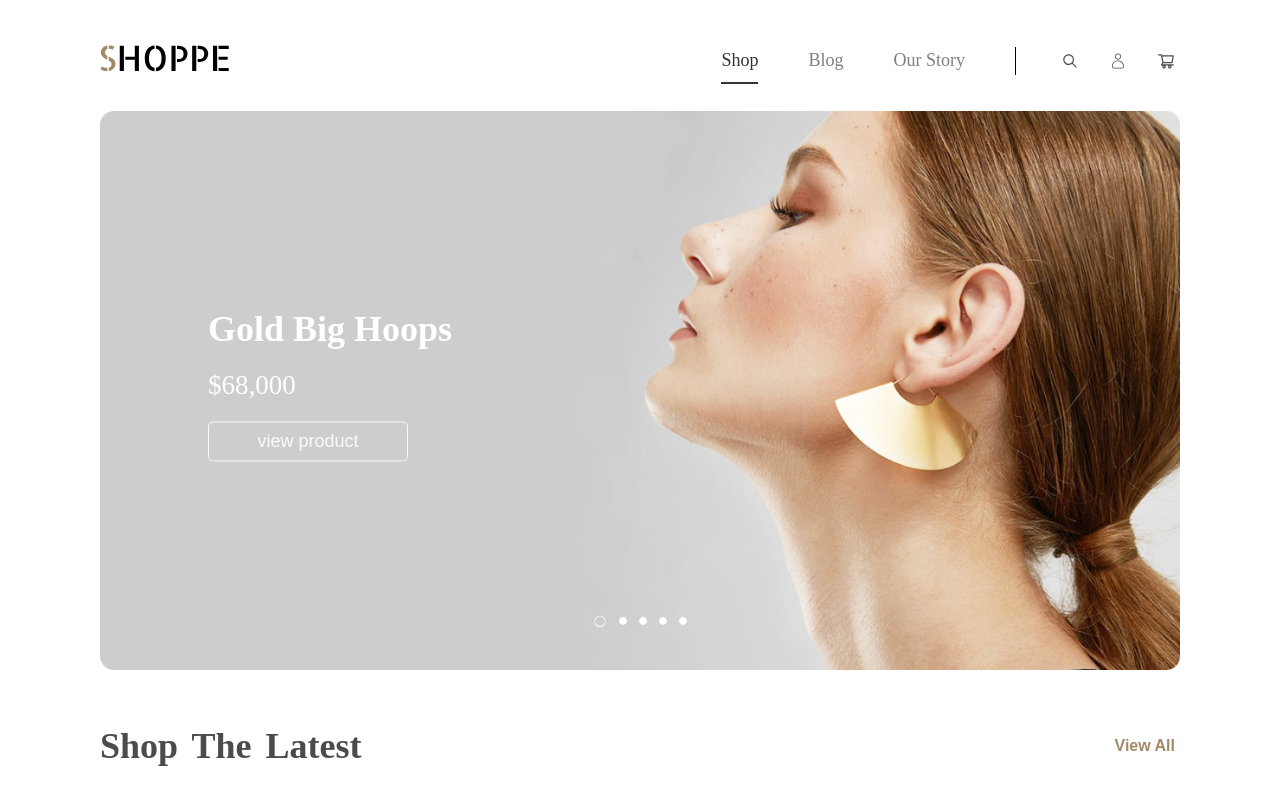
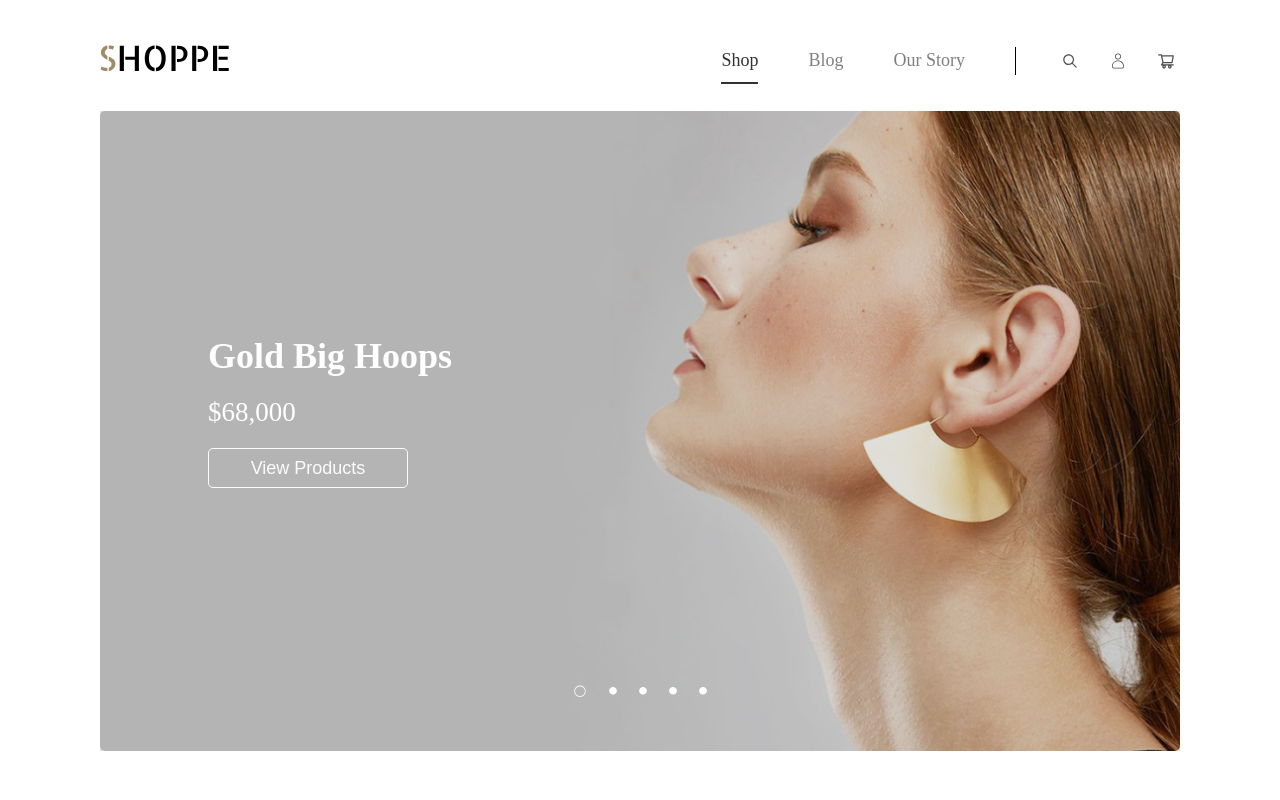
Before and after one commit to jarzzyfx/shoppe-ecommerce-client, a React (Vite) app: page / in a window 1280 px wide. Shown: the top 800 px of the page. Built offline with nearby package versions, Linux system fonts and the light colour scheme.

Commit message:
worked on image sliders

```diff
--- a/src/page-components/Homepage/Homepage.css
+++ b/src/page-components/Homepage/Homepage.css
@@ -12,8 +12,23 @@
 .img-container{
    width: 100%;
    height: 80%;
+   min-height: 80vh;
+   border-radius: 5px;
    position: relative;
     z-index: 2;
+    background-position: center;
+    background-repeat: no-repeat;
+    background-size: cover;
+}
+.img-container::after{
+   position: absolute;
+    width: 100%;
+    content: "";
+    height: 100%;
+    left: 0;
+    top: 0;
+    background: rgba(0, 0, 0, 0.123);
+    z-index: -1;
 }
 
 .home-btn{
@@ -24,11 +39,7 @@
     cursor: pointer;
 }
 
-.img-container > img{
-    width: 100%;
-    height: 100%;
 
-}
 
 .hero-section{
     position: absolute;
@@ -38,7 +49,7 @@
     left: 0;
     padding-left: 10%;
     transform: translate(0%, 50%);
-    z-index: 2;
+    z-index: 1000;
 }
 
 .hero-section > h1{
@@ -85,6 +96,7 @@ transform: translateY(25%);
     justify-content: center;
     gap: 2px;
     transform: translateY(-8%);
+    z-index: 1000;
 }
 .gold{
     fill: #A18A68 ;
--- a/src/page-components/Homepage/Homepage.jsx
+++ b/src/page-components/Homepage/Homepage.jsx
@@ -16,34 +16,94 @@ const Homepage =() => {
 //     navigate(link)
 // }
 
-const [active, setActive] = useState()
+const [index, setIndex] = useState(0)
 
-const changeSlide = () => {
 
-    console.log('hi')
+const slideBtnStyles = {
+  padding: "0px 10px",
+  cursor: "pointer",
+  transition: ".2s ease"
 }
 
+const imagesArray = [
+  {
+    key: "_1",
+    imgUrl: "/images/heroImg.png",
+    imgTitle : "Gold Big Hoops",
+    imgTitlePrice: "68,000",
+    imgBtnText: "View Products"
+  },
+  {
+    key: "_2",
+    imgUrl: "/images/womanFace-front.png",
+    imgTitle : "High Gold Earings",
+    imgTitlePrice: "20,000",
+    imgBtnText: "Get one now"
+  },
+  {
+    key: "_3",
+    imgUrl: "/images/womanFace-side.png",
+    imgTitle : "Diamonds Ear Gangs",
+    imgTitlePrice: "50,00",
+    imgBtnText: "Access Limitted Stock"
+  },
+  {
+    key: "_4",
+    imgUrl: "/images/heroImg.png",
+    imgTitle : "Gold Big Hoops",
+    imgTitlePrice: "72,000",
+    imgBtnText: "View Products"
+  },
+  {
+    key: "_5",
+    imgUrl: "/images/ear1.png",
+    imgTitle : "Gold metal Drops",
+    imgTitlePrice: "68,000",
+    imgBtnText: "View Products"
+  },
+]
 
+const slide = (index) => {
+  setIndex(index)
+}
+
+// const slider = (index) => {
+//   setInterval(() => {
+//     setIndex(imagesArray.length +1)
+//     if(index >= imagesArray.length ) {
+//       setIndex(imagesArray.length -1)
+//     }
+//   }, 1000);
+// }
+
+// slider(index)
   const data =  demoProductData
 
   document.querySelector('title').textContent = 'Shoppe - Home'
 
   return (
     <main className='homePage'>
-      <div className="img-container">
-        <img src="/images/heroImg.png" alt="Hero Image" />
+      <div style={{backgroundImage: `url(${imagesArray[index].imgUrl})`}} className="img-container">
+        {/* <img src="/images/heroImg.png" alt="Hero Image" /> */}
 
       <div className="hero-section">
-        <h1>Gold Big Hoops</h1>
-        <h2>${'68,000'}</h2>
-        <Button className={'hero-btn'} btnType={'ghostWhite'} setBorder={'smooth'}>view product</Button>
+        <h1>{imagesArray[index].imgTitle}</h1>
+        <h2>${imagesArray[index].imgTitlePrice}</h2>
+        <Button className={'hero-btn'} btnType={'ghostWhite'} setBorder={'smooth'}>{imagesArray[index].imgBtnText}</Button>
         </div>
         <div className="hero-controls">
-          <Button btnType={'ghost'} funcClick={changeSlide} className={'home-btn'}> <IoIosRadioButtonOff className='white expand'/></Button>
-          <Button btnType={'ghost'} className={'home-btn'}> <FaCircle className='white'/></Button>
-          <Button btnType={'ghost'} className={'home-btn'}> <FaCircle className='white'/></Button>
-          <Button btnType={'ghost'} className={'home-btn'}> <FaCircle className='white'/></Button>
-          <Button btnType={'ghost'} className={'home-btn'}> <FaCircle className='white'/></Button>
+          {
+            imagesArray.map((item, itemIndex) => {
+              return (
+                <div style={slideBtnStyles} key={itemIndex} onClick={()=> slide(itemIndex)}>
+
+                  {
+                    index === itemIndex ? (<IoIosRadioButtonOff className='white expand'/>) : (<FaCircle className='white'/>)
+                  }
+                </div>
+              )
+            })
+          }
 
         </div>
       </div>
--- a/src/page-components/Product/Product.jsx
+++ b/src/page-components/Product/Product.jsx
@@ -16,6 +16,11 @@ import { useEffect, useState } from "react";
 const Product = () => {
   const param = useParams().productId;
   const [skuNumber, setSkuNumber] = useState(1)
+  const [index, setIndex] = useState(0)
+  const data = demoProductData
+
+
+
 
 
   // window size emitter
@@ -77,6 +82,11 @@ const Product = () => {
    }
    const [sku, setSku] = useState(product.sku)
 
+
+   function setImageToShowcase (index) {
+    setIndex(index)
+   }
+
   return (
     <div className="product">
       <section className="top-area">
@@ -85,24 +95,21 @@ const Product = () => {
           {
             windowDimension.winWidth > 600 && (
               <div className="img_previews">
-            <Link className="img_link" to={"#"}>
-              <img src={product.demoPictures.img1} alt={product.productTitle} />
+            {
+              product.demoPictures.map((pic, picIndex) => {
+                console.log(picIndex)
+                return (
+                  <Link key={picIndex} className="img_link" to={"#"} onClick={() => setImageToShowcase(picIndex)}>
+              <img src={pic.imgurl} alt={pic.alt} />
             </Link>
-
-            <Link className="img_link" to={"#"}>
-              <img src={product.demoPictures.img2} alt={product.productTitle} />
-            </Link>
-            <Link className="img_link" to={"#"}>
-              <img src={product.demoPictures.img3} alt={product.productTitle} />
-            </Link>
-            <Link className="img_link" to={"#"}>
-              <img src={product.demoPictures.img4} alt={product.productTitle} />
-            </Link>
+                )
+              })
+            }
           </div>
             )
           }
           <div className="img_showcase">
-            <img src={product.productImg} alt={product.productTitle} />
+            <img className="image_showcase" src={product.demoPictures[index].imgurl} alt={product.demoPictures[index].alt} />
             <div className="showcase_tracker">
               <span></span>
             </div>
--- a/src/ui-components/Search/Search.jsx
+++ b/src/ui-components/Search/Search.jsx
@@ -46,7 +46,7 @@ const Search = ({exposed, className}) => {
             exposed ? (
                 <div className={`search-exposed ${className}`}>
         <header>
-        <input type="search"   onChange={handleSearch} name="" id="" placeholder='Search...'/>
+        <input type="search" spellCheck={true}  onChange={handleSearch} name="" id="" placeholder='Search...'/>
 
         <button><IoIosSearch /></button>
         </header>
@@ -66,7 +66,7 @@ const Search = ({exposed, className}) => {
         search && (
         <div className="search-wrapper">
             <header>
-            <input type="search" name=""   onChange={handleSearch} id="" placeholder='Search...'/>
+            <input type="search" name="" spellCheck={true}   onChange={handleSearch} id="" placeholder='Search...'/>
     <button onClick={closeSearch}><VscCollapseAll /></button>
             </header>
             {searching ? (<small className='searching'>{result ? `Searching ... ` : 'No Results Found'}</small>) : ''}
```
Also changed, not shown: src/demoData/demoProductData.js (+37 -36 lines).
